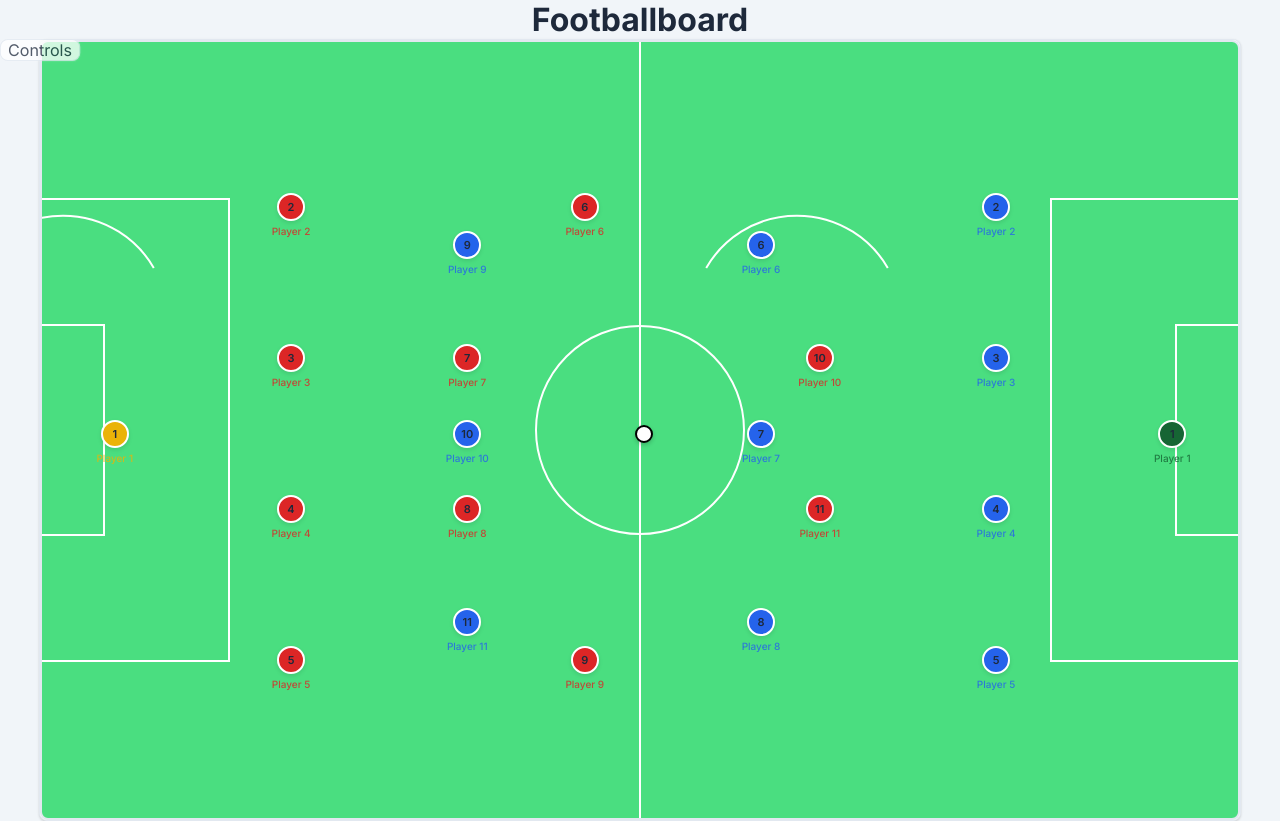
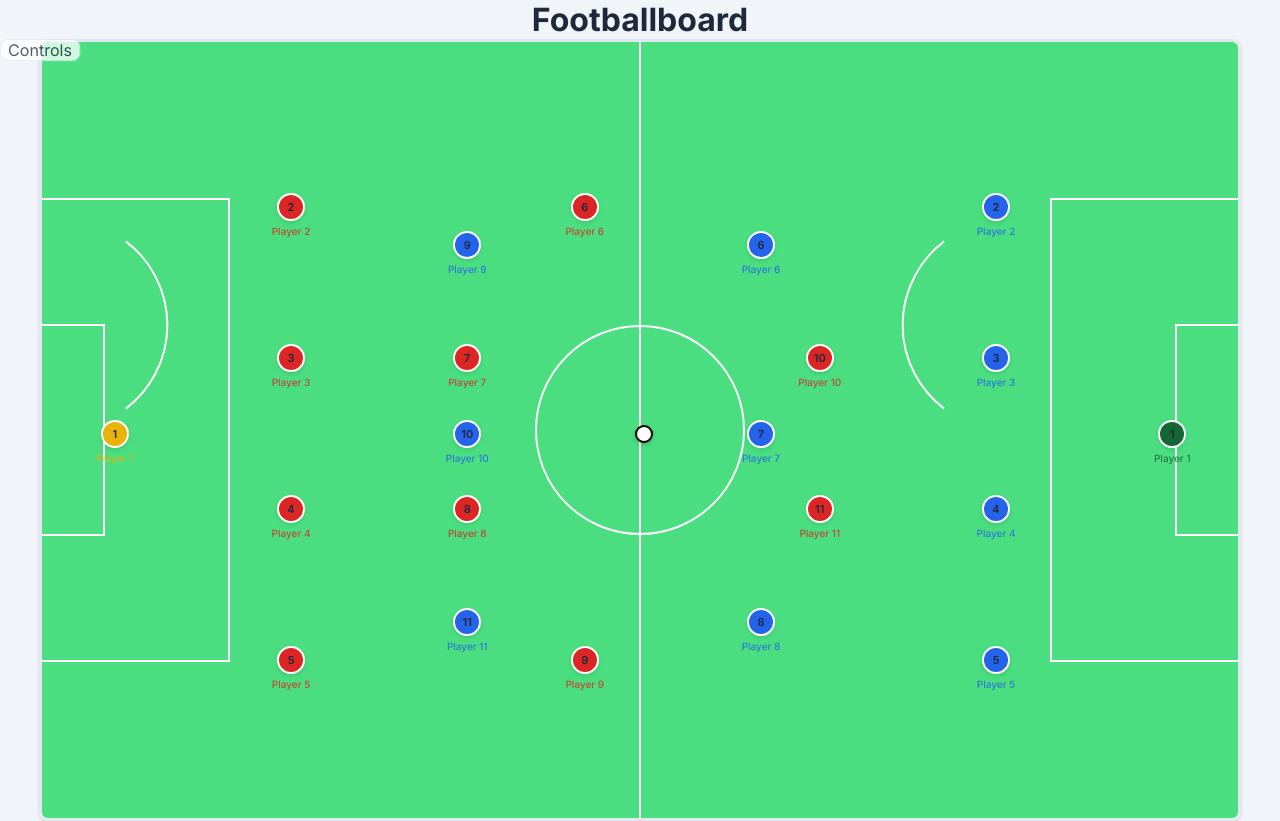
Before and after one commit to kaimrdth/Football-Board, a React (Vite) app: page / in a window 1280 px wide. Built offline with nearby package versions, Linux system fonts and the light colour scheme.

Commit message:
update: 2025-08-04 21:56

```diff
--- a/src/components/Pitch.tsx
+++ b/src/components/Pitch.tsx
@@ -139,7 +139,7 @@ const PitchMarkings = React.memo(() => (
       style={{
         right: 126,
         top: '50%',
-        transform: 'translate(-50%, -50%)',
+        transform: 'translate(50%, -50%)',
         background: 'var(--pitch-line)',
         zIndex: 10
       }}
@@ -158,7 +158,7 @@ const PitchMarkings = React.memo(() => (
       }}
     >
       <path
-        d="M -90.8,-57.1 A 105,105 0 0,1 90.8,-57.1"
+        d="M 62.9,-83.6 A 105,105 0 0,1 62.9,83.6"
         fill="none"
         stroke="var(--pitch-line)"
         strokeWidth="2"
@@ -171,14 +171,14 @@ const PitchMarkings = React.memo(() => (
       style={{
         right: 126,
         top: '50%',
-        transform: 'translate(-50%, -50%)',
+        transform: 'translate(50%, -50%)',
         width: 210,
         height: 210,
         overflow: 'visible'
       }}
     >
       <path
-        d="M -90.8,-57.1 A 105,105 0 0,1 90.8,-57.1"
+        d="M -62.9,-83.6 A 105,105 0 0,0 -62.9,83.6"
         fill="none"
         stroke="var(--pitch-line)"
         strokeWidth="2"
```
